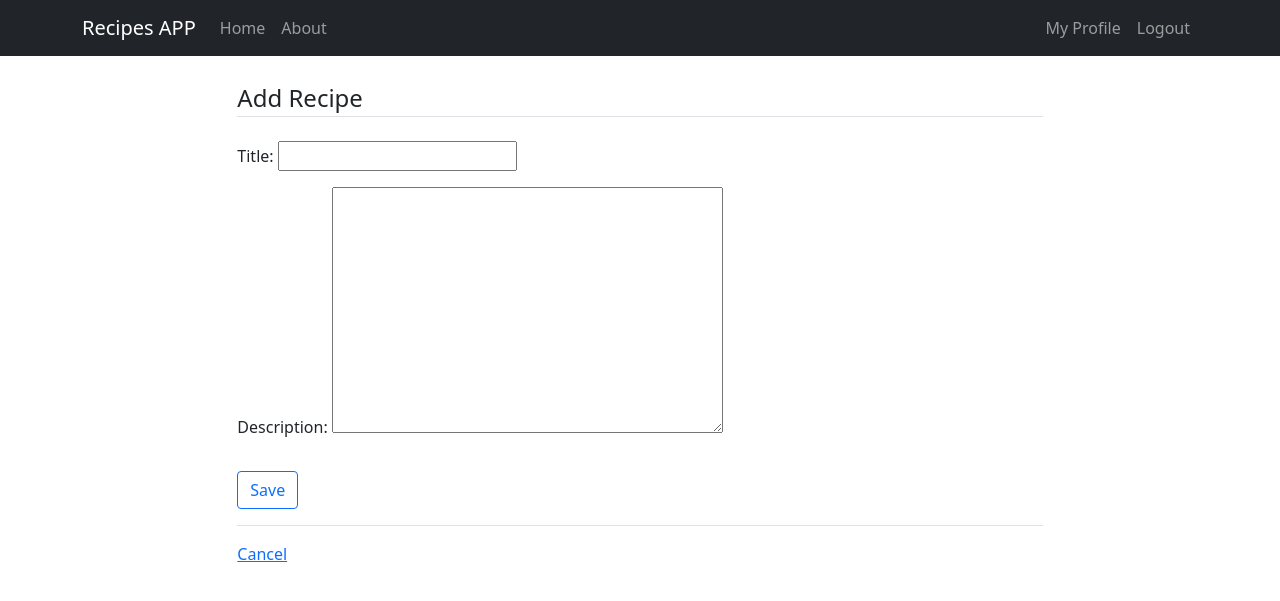
After one commit to RuslanKravchuk2907/RecipesApp, a Django app: page /recipe/create/ in a window 1280 px wide. The commit adds this page. Shown: the top 601 px of the page. Run offline with Django 5.2, Linux system fonts and the light colour scheme; a user stored in the database is signed in.

Commit message:
26.03.2024

```diff
--- a/recipes/models.py
+++ b/recipes/models.py
@@ -1,5 +1,6 @@
 from django.db import models
 from django.contrib.auth.models import User
+from django.urls import reverse
 
 # Create your models here.
 class Recipe(models.Model):
@@ -11,5 +12,8 @@ class Recipe(models.Model):
     created_at = models.DateTimeField(auto_now_add=True)
     updated_at = models.DateTimeField(auto_now=True)
 
+    def get_absolute_url(self):
+        return reverse("recipes-detail", kwargs={"pk": self.pk})
+
     def __str__(self):
         return self.title
--- a/recipes/templates/recipes/home.html
+++ b/recipes/templates/recipes/home.html
@@ -11,7 +11,7 @@
       <h6 class="card-subtitle mb-2 text-muted">
         {{ recipe.updated_at|date:"F d, Y" }}
       </h6>
-      <a href="#" class="card-link">View Recipe </a>
+      <a href="{% url 'recipes-detail' recipe.pk %}" class="card-link">View Recipe </a>
     </div>
   </div>
 {% endfor %}{% endblock content %}
--- /dev/null
+++ b/recipes/templates/recipes/recipe_form.html
@@ -0,0 +1,19 @@
+{% extends 'recipes/base.html' %}
+<!-- -->
+{% block content %}
+<div class="container">
+    <form method="POST">
+        {% csrf_token %}
+        <fieldset class="form-group">
+            <legend class="border-bottom mb-4">Add Recipe</legend>
+            {{ form.as_p }}
+        </fieldset>
+        <div class="form-group py-3">
+            <input class="btn btn-outline-primary" type="submit" value="Save">
+        </div>
+    </form>
+    <div class="border-top pt-3">
+        <a href="{% url 'recipes-home' %}">Cancel</a>
+    </div>
+</div>
+{% endblock content %}
--- a/recipes/urls.py
+++ b/recipes/urls.py
@@ -1,7 +1,12 @@
 from django.urls import path
 from . import views
 
+'app/model_viewtype'
+'recipes/recipe_detail.html'
+
 urlpatterns = [
     path('', views.RecipeListView.as_view(), name='recipes-home'),
+    path('recipe/<int:pk>/', views.RecipeDetailView.as_view(), name='recipes-detail'),
+path('recipe/create/', views.RecipeCreateView.as_view(), name='recipes-create'),
     path('about/', views.about, name='recipes-about'),
 ]
--- a/recipes/views.py
+++ b/recipes/views.py
@@ -1,5 +1,6 @@
 from django.shortcuts import render, HttpResponse
-from django.views.generic import ListView
+from django.views.generic import ListView, DetailView, CreateView
+from django.contrib.auth.mixins import LoginRequiredMixin
 
 from . import models
 
@@ -17,6 +18,16 @@ class RecipeListView(ListView):
     template_name = 'recipes/home.html'
     context_object_name = 'recipes'
 
+class RecipeDetailView(DetailView):
+    model = models.Recipe
+
+class RecipeCreateView(LoginRequiredMixin, CreateView):
+    model = models.Recipe
+    fields = ['title', 'description']
+
+    def form_valid(self, form):
+        form.instance.author = self.request.user
+        return super().form_valid(form)
+
 def about(request):
-
     return render(request, "recipes/about.html", {'title':'About us page'})
```
Also changed, not shown: recipes/templates/recipes/recipe_detail.html (added, +15 -0 lines).
